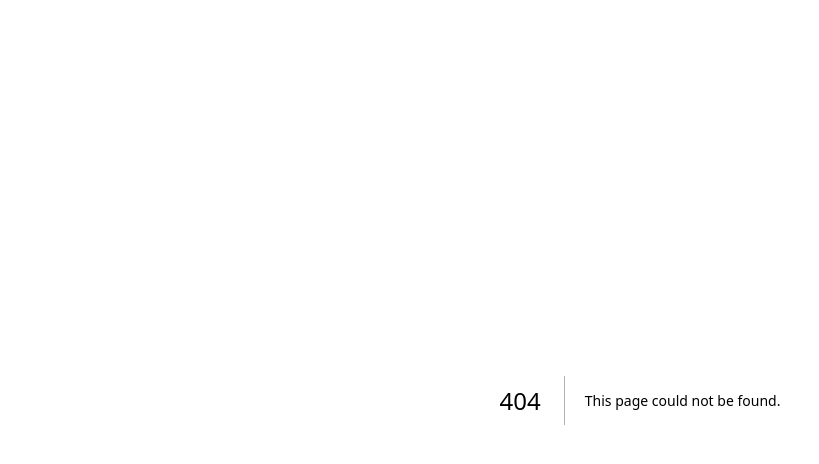
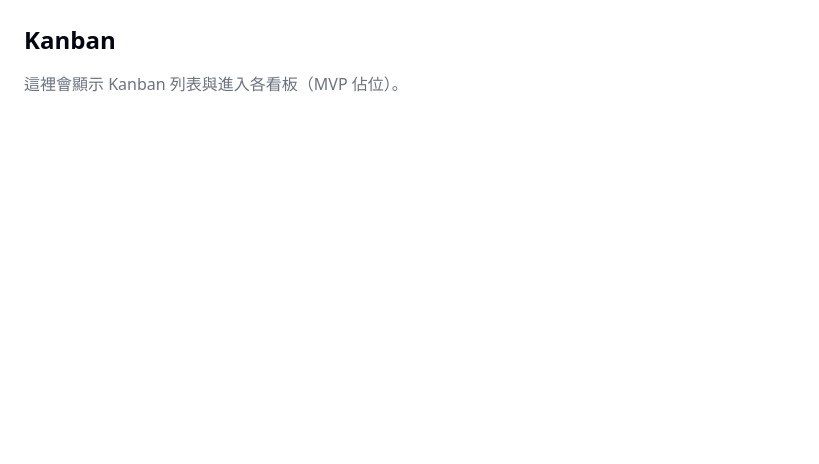
Before and after one commit to evaaaaawu/tabseed, a Next.js app: page /kanban in a window 1280 px wide. Before the commit this address had no page. Shown: the top 464 px of the page, without its empty margins (0-819 px from the left). Built offline with nearby package versions, Linux system fonts and the light colour scheme.

Commit message:
feat(app): add basic Inbox and Kanban pages (skeleton placeholders)

```diff
--- /dev/null
+++ b/src/app/inbox/page.tsx
@@ -0,0 +1,8 @@
+export default function InboxPage() {
+	return (
+		<div className="min-h-[60svh] p-6">
+			<h1 className="mb-4 text-2xl font-bold">Inbox</h1>
+			<p className="text-muted-foreground">這裡會顯示匯入的分頁清單（MVP 先放置佔位）。</p>
+		</div>
+	);
+}
--- /dev/null
+++ b/src/app/kanban/page.tsx
@@ -0,0 +1,8 @@
+export default function KanbanIndexPage() {
+	return (
+		<div className="min-h-[60svh] p-6">
+			<h1 className="mb-4 text-2xl font-bold">Kanban</h1>
+			<p className="text-muted-foreground">這裡會顯示 Kanban 列表與進入各看板（MVP 佔位）。</p>
+		</div>
+	);
+}
```
